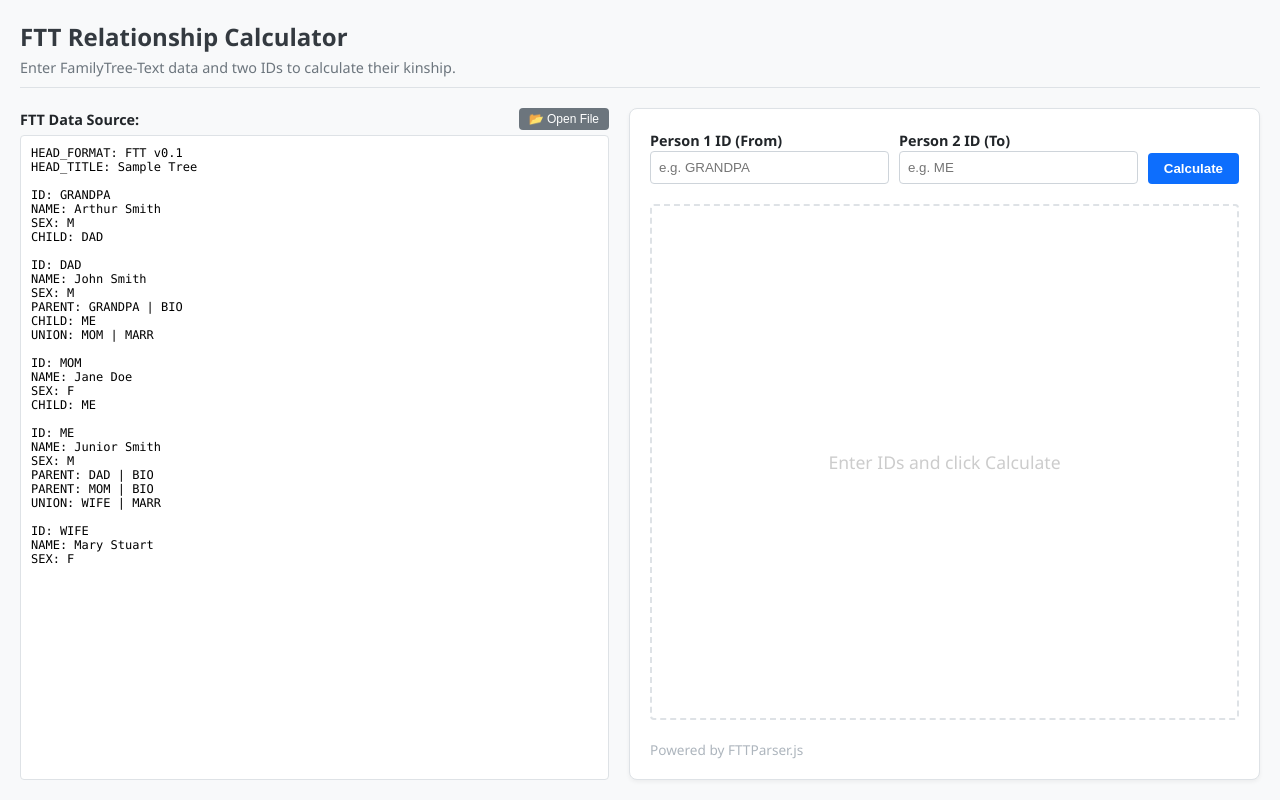
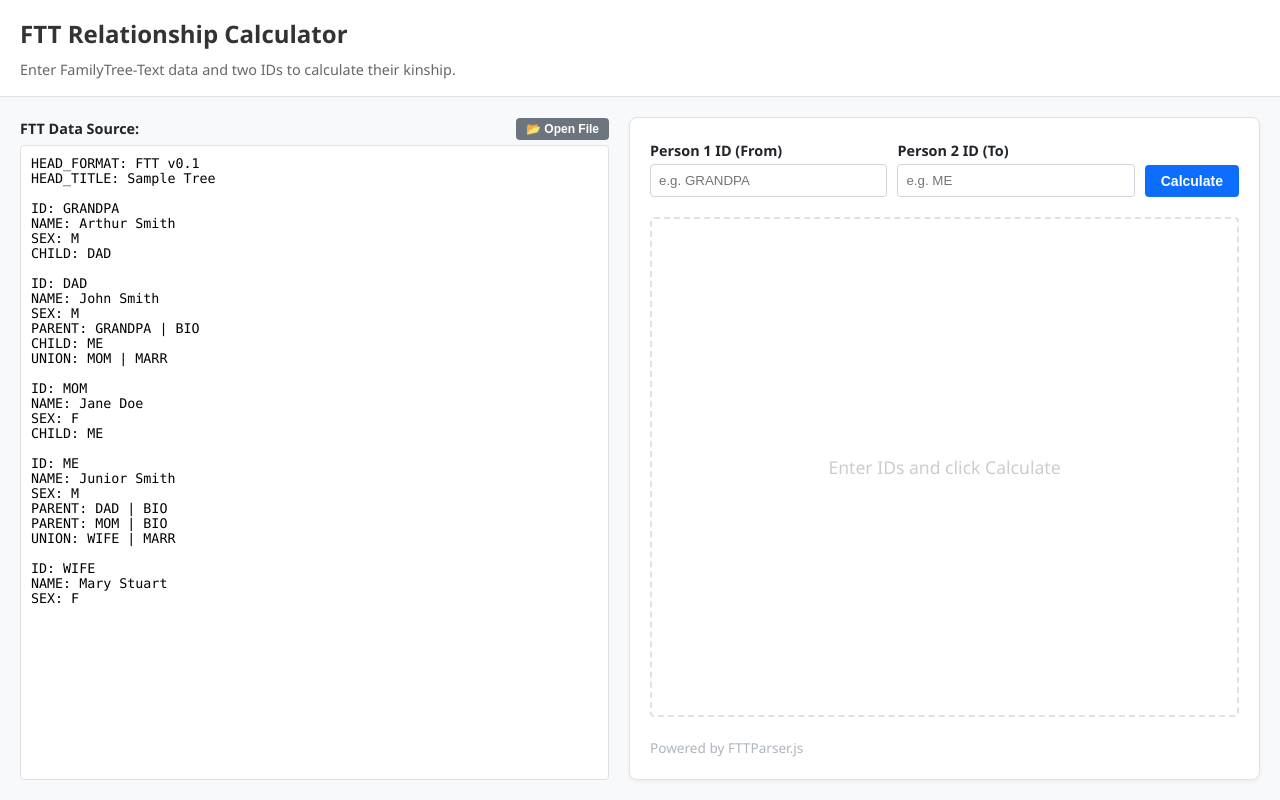
Before and after one commit to arthurdick/familytree-text, a website built with Vite: page js/tools/relationship.html in a window 1280 px wide. Built offline with nearby package versions, Linux system fonts and the light colour scheme.

Commit message:
extract shared styles and unify UI components

```diff
--- /dev/null
+++ b/js/css/shared.css
@@ -0,0 +1,122 @@
+:root {
+  --primary: #0d6efd;
+  --primary-hover: #0b5ed7;
+  --secondary: #6c757d;
+  --secondary-hover: #5c636a;
+  --light: #f8f9fa;
+  --dark: #212529;
+  --border: #dee2e6;
+  --warning: #ffc107;
+  --error: #dc3545;
+  --bg-color: #f8f9fa;
+  --text-color: #212529;
+}
+
+/* --- Base --- */
+body, html {
+  font-family: 'Segoe UI', Tahoma, Geneva, Verdana, sans-serif;
+  color: var(--text-color);
+  background-color: var(--bg-color);
+  margin: 0;
+  padding: 0;
+  line-height: 1.6;
+}
+
+/* --- Typography --- */
+h1, h2, h3 { margin-top: 0; color: #333; }
+h1 { font-size: 1.8rem; display: flex; align-items: center; gap: 10px; }
+p { color: #666; margin-bottom: 1rem; }
+code {
+  background: var(--light);
+  padding: 2px 5px;
+  border-radius: 3px;
+  font-family: 'Consolas', 'Monaco', monospace;
+  color: #d63384;
+}
+
+/* --- Components --- */
+.btn {
+  display: inline-block;
+  padding: 8px 16px;
+  border: none;
+  border-radius: 4px;
+  font-weight: 600;
+  font-size: 14px;
+  cursor: pointer;
+  text-decoration: none;
+  transition: background-color 0.2s, transform 0.1s;
+}
+
+.btn:active { transform: scale(0.98); }
+
+.btn-primary { background-color: var(--primary); color: white; }
+.btn-primary:hover { background-color: var(--primary-hover); }
+
+.btn-secondary { background-color: var(--secondary); color: white; }
+.btn-secondary:hover { background-color: var(--secondary-hover); }
+
+.btn-outline {
+  background-color: transparent;
+  color: var(--primary);
+  border: 2px solid var(--primary);
+}
+.btn-outline:hover { background-color: var(--primary); color: white; }
+
+.badge {
+  font-size: 0.75rem;
+  background-color: var(--warning);
+  color: #000;
+  padding: 3px 8px;
+  border-radius: 4px;
+  font-weight: bold;
+  text-transform: uppercase;
+  letter-spacing: 0.5px;
+  vertical-align: middle;
+}
+
+/* --- Layout Utilities --- */
+.full-screen-app {
+  height: 100vh;
+  display: flex;
+  flex-direction: column;
+  box-sizing: border-box;
+  overflow: hidden;
+}
+
+.app-header {
+  padding: 15px 20px;
+  background: white;
+  border-bottom: 1px solid var(--border);
+  flex-shrink: 0;
+}
+.app-header h1 { margin: 0; font-size: 1.5rem; }
+.app-header p { margin: 5px 0 0; font-size: 0.9rem; }
+
+.panel-container {
+  display: flex;
+  flex: 1;
+  min-height: 0; /* Important for nested scrolling */
+  gap: 20px;
+  padding: 20px;
+}
+
+/* Common form elements */
+textarea {
+  font-family: 'Consolas', 'Monaco', monospace;
+  border: 1px solid var(--border);
+  border-radius: 4px;
+  resize: none;
+  padding: 10px;
+  box-sizing: border-box;
+}
+textarea:focus { outline: 2px solid var(--primary); border-color: transparent; }
+
+.error-box {
+  color: #842029;
+  background-color: #f8d7da;
+  padding: 10px;
+  border: 1px solid #f5c6cb;
+  border-radius: 4px;
+  margin-top: 10px;
+  font-size: 0.9rem;
+}
--- a/js/tools/relationship.html
+++ b/js/tools/relationship.html
@@ -3,88 +3,16 @@
 <head>
     <meta charset="UTF-8">
     <title>FTT Relationship Calculator</title>
+    <link rel="stylesheet" href="../css/shared.css">
     <style>
-        :root {
-            --primary: #0d6efd;
-            --bg: #f8f9fa;
-            --border: #dee2e6;
-            --text: #212529;
-        }
+        /* Specific Layout Overrides */
+        .panel-left { flex: 1; display: flex; flex-direction: column; gap: 15px; }
+        .input-group { display: flex; flex-direction: column; gap: 5px; height: 100%; }
 
-        body {
-            font-family: 'Segoe UI', Tahoma, Geneva, Verdana, sans-serif;
-            background-color: var(--bg);
-            color: var(--text);
-            margin: 0;
-            padding: 20px;
-            height: 100vh;
-            box-sizing: border-box;
-            display: flex;
-            flex-direction: column;
-        }
+        .input-header { display: flex; justify-content: space-between; align-items: center; }
+        label { font-weight: 600; font-size: 0.9rem; }
+        textarea { height: 100%; }
 
-        header {
-            margin-bottom: 20px;
-            padding-bottom: 10px;
-            border-bottom: 1px solid var(--border);
-        }
-
-        h1 { margin: 0; font-size: 1.5rem; color: #343a40; }
-        p { margin: 5px 0 0; color: #6c757d; font-size: 0.9rem; }
-
-        .container {
-            display: flex;
-            gap: 20px;
-            flex: 1;
-            min-height: 0; /* Flexbox overflow fix */
-        }
-
-        /* Left Panel: Input */
-        .panel-left {
-            flex: 1;
-            display: flex;
-            flex-direction: column;
-            gap: 15px;
-        }
-
-        .input-group {
-            display: flex;
-            flex-direction: column;
-            gap: 5px;
-            height: 100%;
-        }
-
-        .input-header {
-            display: flex;
-            justify-content: space-between;
-            align-items: center;
-        }
-
-        label { font-weight: 600; font-size: 0.9rem; }
-
-        .btn-small {
-            padding: 4px 10px;
-            font-size: 12px;
-            background-color: #6c757d;
-            color: white;
-            border: none;
-            border-radius: 4px;
-            cursor: pointer;
-            transition: background 0.2s;
-        }
-        .btn-small:hover { background-color: #5c636a; }
-
-        textarea {
-            flex: 1;
-            padding: 10px;
-            font-family: 'Consolas', 'Monaco', monospace;
-            font-size: 12px;
-            border: 1px solid var(--border);
-            border-radius: 4px;
-            resize: none;
-        }
-
-        /* Right Panel: Controls & Result */
         .panel-right {
             flex: 1;
             display: flex;
@@ -97,15 +25,8 @@
             box-shadow: 0 2px 4px rgba(0,0,0,0.05);
         }
 
-        .id-inputs {
-            display: flex;
-            gap: 10px;
-            align-items: flex-end;
-        }
-
-        .id-field {
-            flex: 1;
-        }
+        .id-inputs { display: flex; gap: 10px; align-items: flex-end; }
+        .id-field { flex: 1; }
 
         input[type="text"] {
             width: 100%;
@@ -114,17 +35,6 @@
             border-radius: 4px;
             box-sizing: border-box;
         }
-
-        button.btn-calc {
-            padding: 8px 16px;
-            background-color: var(--primary);
-            color: white;
-            border: none;
-            border-radius: 4px;
-            cursor: pointer;
-            font-weight: 600;
-        }
-        button.btn-calc:hover { background-color: #0b5ed7; }
 
         #result-box {
             flex: 1;
@@ -156,25 +66,25 @@
             background: #f1f3f5;
             padding: 10px;
             border-radius: 4px;
+            white-space: pre-wrap;
         }
 
-        .error { color: #dc3545; font-weight: bold; }
         .meta { font-size: 0.85rem; color: #adb5bd; margin-top: auto; }
     </style>
 </head>
-<body>
+<body class="full-screen-app">
 
-    <header>
+    <header class="app-header">
         <h1>FTT Relationship Calculator</h1>
         <p>Enter FamilyTree-Text data and two IDs to calculate their kinship.</p>
     </header>
 
-    <div class="container">
+    <div class="panel-container">
         <div class="panel-left">
             <div class="input-group">
                 <div class="input-header">
                     <label for="ftt-source">FTT Data Source:</label>
-                    <button id="btn-open-file" class="btn-small">📂 Open File</button>
+                    <button id="btn-open-file" class="btn btn-secondary" style="font-size:12px; padding:4px 10px;">📂 Open File</button>
                     <input type="file" id="file-input" accept=".ftt,.txt" style="display: none;">
                 </div>
                 <textarea id="ftt-source" spellcheck="false" placeholder="Paste .ftt content here...">HEAD_FORMAT: FTT v0.1
@@ -220,7 +130,7 @@ SEX: F</textarea>
                     <label for="id2">Person 2 ID (To)</label>
                     <input type="text" id="id2" placeholder="e.g. ME">
                 </div>
-                <button id="btn-calc" class="btn-calc">Calculate</button>
+                <button id="btn-calc" class="btn btn-primary">Calculate</button>
             </div>
 
             <div id="result-box">
```
Also changed, not shown: js/index.html (+15 -94 lines), js/tools/converter.html (+10 -29 lines), js/tools/visualizer.html (+17 -67 lines).
